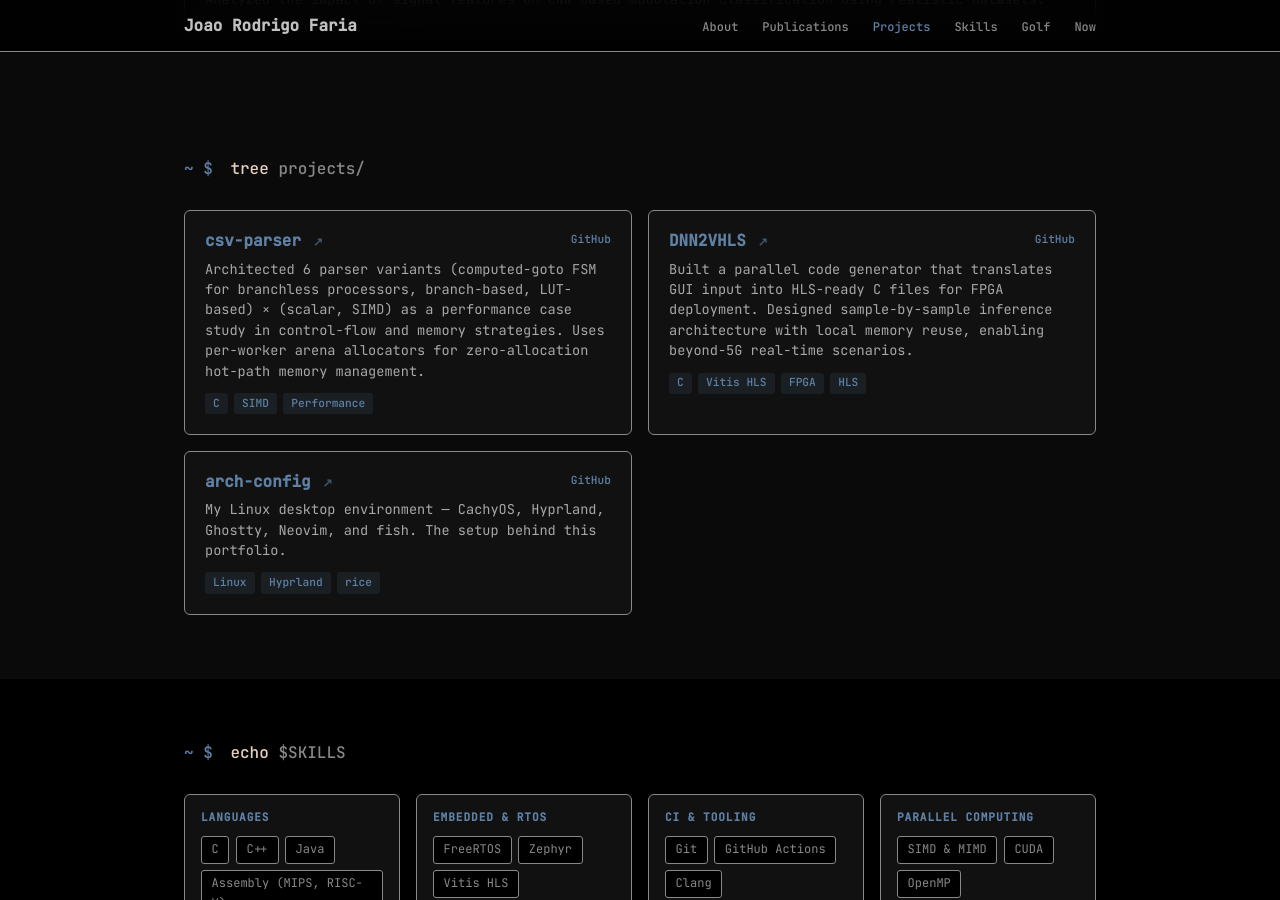
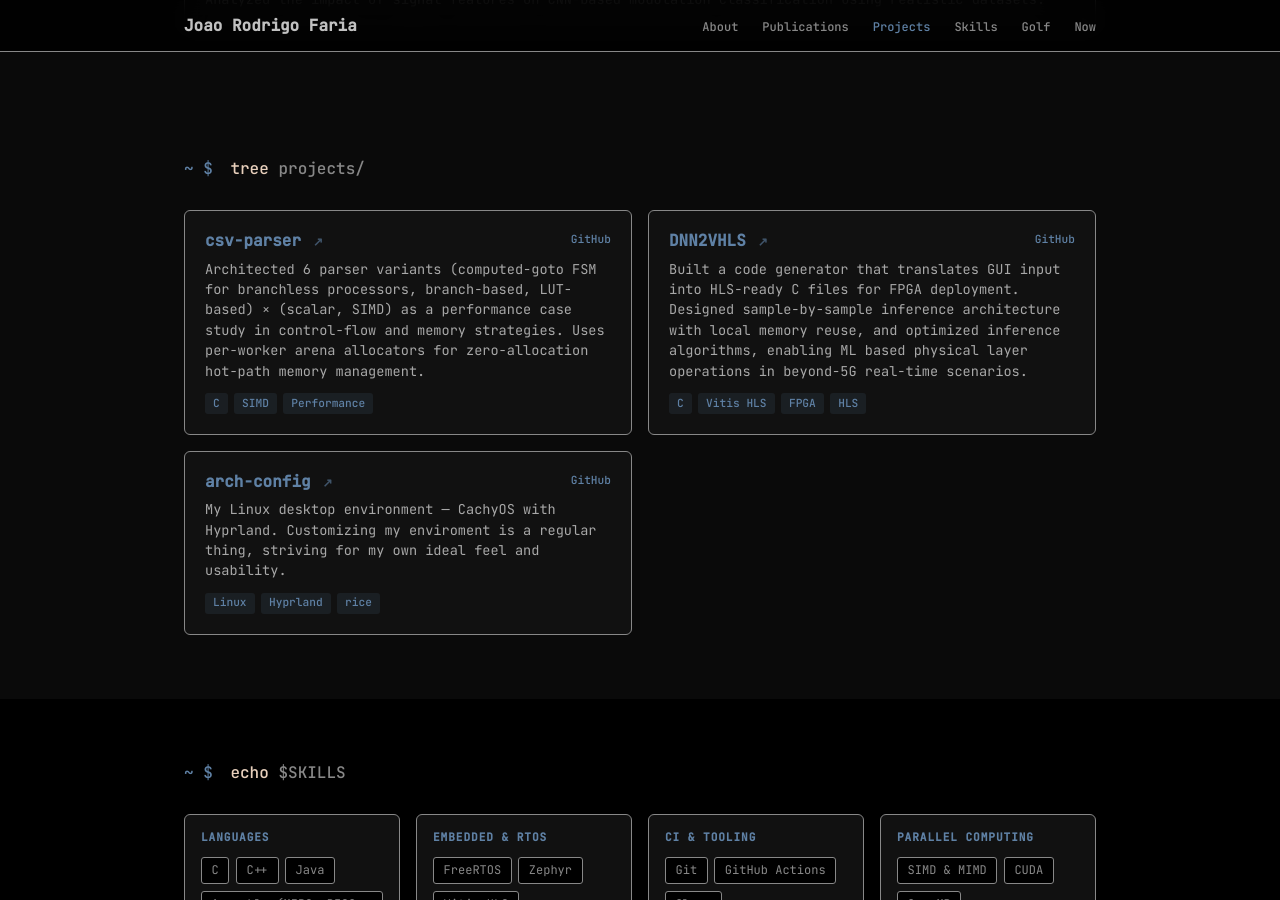
Before and after one commit to jrpfaria/jrpfaria.github.io, a Jekyll site: the page built from index.html, in a window 1280 px wide and 900 px high, scrolled down 2056 px. Built offline with Jekyll 4.4.1, drawn with Linux system fonts in a browser that asks for light colours.

Commit message:
changing some text

```diff
--- a/_includes/projects.html
+++ b/_includes/projects.html
@@ -33,9 +33,10 @@
           <a href="https://github.com/{{ site.github_username }}/DNN2VHLS" target="_blank" rel="noopener" class="project-link">GitHub</a>
         </div>
         <p class="project-desc">
-          Built a parallel code generator that translates GUI input into HLS-ready C files
-          for FPGA deployment. Designed sample-by-sample inference architecture with local
-          memory reuse, enabling beyond-5G real-time scenarios.
+          Built a code generator that translates GUI input into HLS-ready C files for
+          FPGA deployment. Designed sample-by-sample inference architecture with local
+          memory reuse, and optimized inference algorithms, enabling ML based physical
+          layer operations in beyond-5G real-time scenarios.
         </p>
         <div class="project-tags">
           <span>C</span>
@@ -54,8 +55,8 @@
           <a href="https://github.com/{{ site.github_username }}/arch-config" target="_blank" rel="noopener" class="project-link">GitHub</a>
         </div>
         <p class="project-desc">
-          My Linux desktop environment&nbsp;&mdash;&nbsp;CachyOS, Hyprland, Ghostty, Neovim, and fish.
-          The setup behind this portfolio.
+          My Linux desktop environment&nbsp;&mdash;&nbsp;CachyOS with Hyprland. Customizing
+          my enviroment is a regular thing, striving for my own ideal feel and usability.
         </p>
         <div class="project-tags">
           <span>Linux</span>
```
